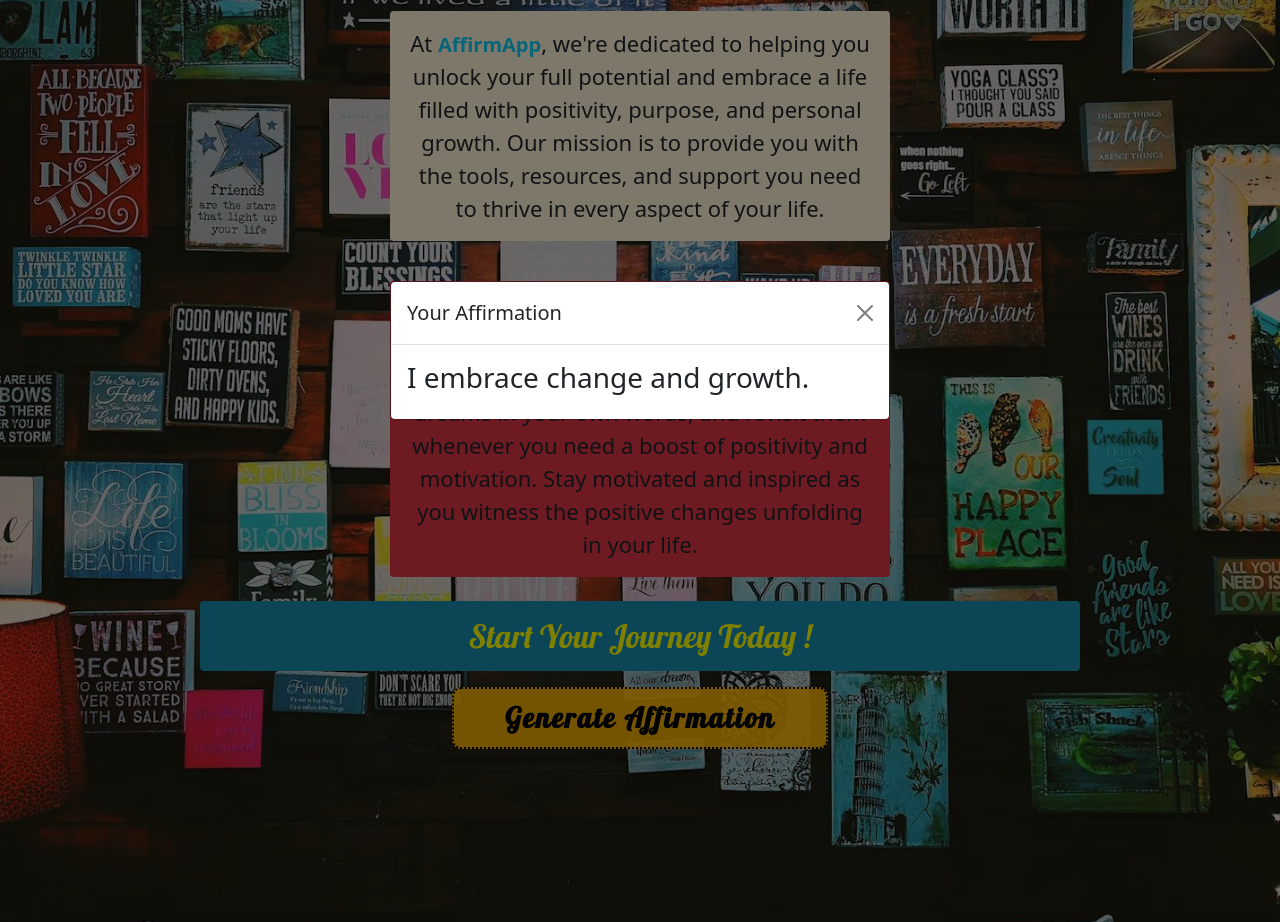
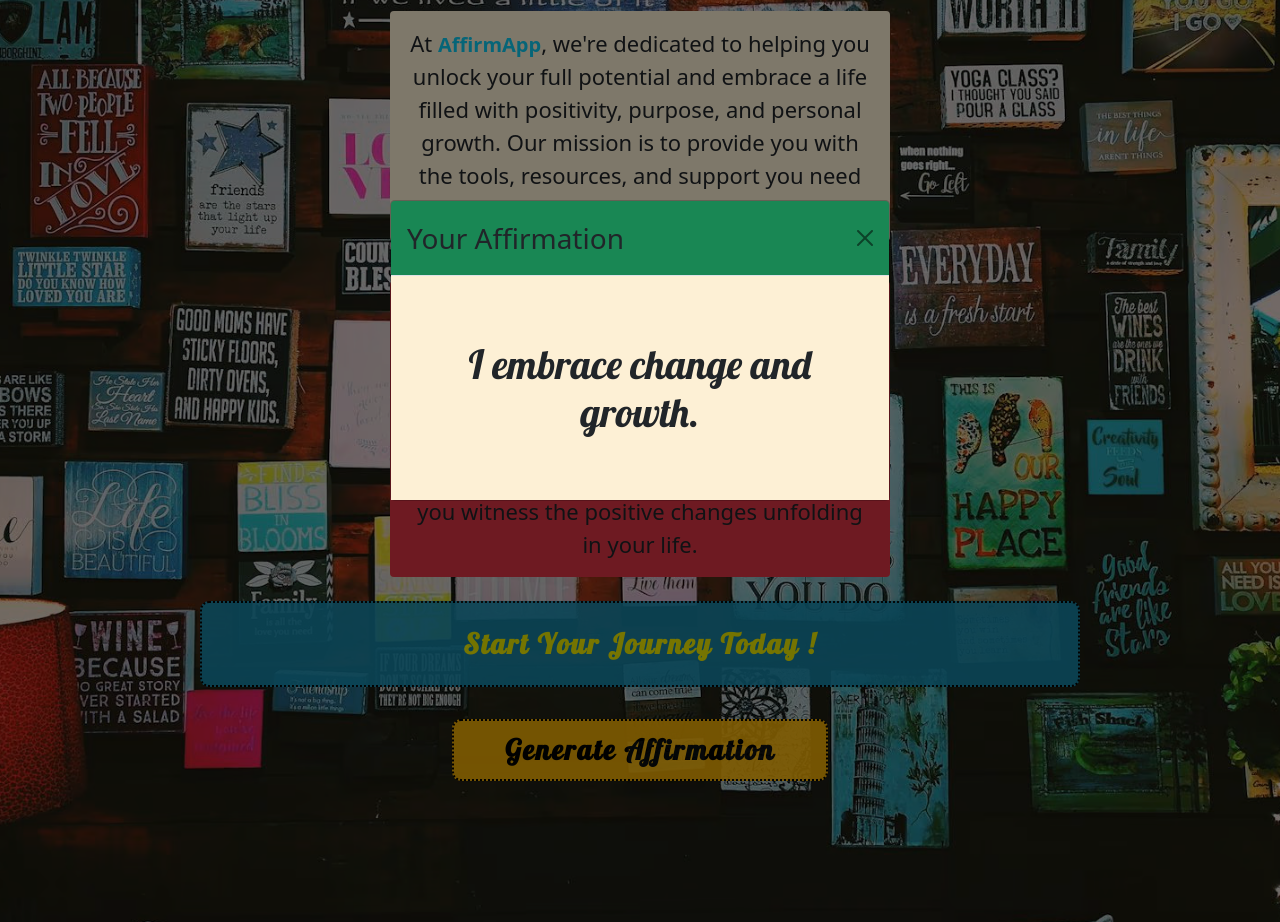
Before and after one commit to jamie33o/world-happiness-hackathon, a Django app: page / in a window 1280 px wide, after a click on "Generate Affirmation". Shown: the part 221-1143 px from the top of the page. Run offline with Django 3.2, Linux system fonts and the light colour scheme; parts of the project's set-up code (start-up, migrations or seed data) failed here and were passed over; some libraries are stand-ins or nearby versions.

Commit message:
Add why worry questionnaire

```diff
--- a/affirmations/templates/affirmations/group_affirmations.html
+++ b/affirmations/templates/affirmations/group_affirmations.html
@@ -7,10 +7,10 @@
 
 {% block content %}
 
-<div class="container mt-0 p-3 bg-light h-100">
+<div class="container mt-0 p-3 h-100">
     <div class="row m-0">
         <div class="col-12">
-            <div class="chatbody border">
+            <div class="chatbody border bg-light">
                 {% if text_affirmations %}
                     {% for affirmation in text_affirmations %}
                     <div class="border">
--- a/home/templates/home/index.html
+++ b/home/templates/home/index.html
@@ -14,7 +14,7 @@
                 <p class="text mw-100 mx-auto my-auto bg-danger rounded p-3">With <span class="span-text text-white">AffirmApp</span>, you have the power to write and store your personalized affirmations. Express your unique aspirations, goals, and dreams in your own words, and revisit them whenever you need a boost of positivity and motivation. Stay motivated and inspired as you witness the positive changes unfolding in your life.</p>
             </section>
             <div class="text-center lobster">
-                <h2 class="start-journey  mt-3 rounded p-3 mx-auto">Start Your Journey Today !</h2>
+                <button type="button" data-bs-toggle="modal" data-bs-target="#question-modal" class="start-journey btn btn-lg lobster mx-auto mt-3 mb-3" >Start Your Journey Today !</a>
 
                 <button type="button" data-bs-toggle="modal" data-bs-target="#generator-modal" class="generator-btn btn btn-light btn-lg lobster d-block mx-auto mt-3 mb-3" >Generate Affirmation</a>
             </div>
@@ -25,14 +25,30 @@
 <!-- Modal -->
 <div class="modal fade" id="generator-modal" tabindex="-1" aria-labelledby="exampleModalLabel" aria-hidden="true">
     <div class="modal-dialog modal-dialog-centered">
-    <div class="modal-content ">
+    <div class="modal-content bg-success">
         <div class="modal-header">
-        <h5 class="modal-title" id="exampleModalLabel">Your Affirmation</h5>
+        <h5 class="modal-title montserrat h3" id="exampleModalLabel">Your Affirmation</h5>
         <button type="button" class="btn-close" data-bs-dismiss="modal" aria-label="Close"></button>
-        </div>
-        <div class="modal-body">
+    </div>
+    <div class="modal-body main-message">
 
-        </div>
+    </div>
+    </div>
+    </div>
+</div>
+
+
+<!-- Modal -->
+<div class="modal fade" id="question-modal" tabindex="-1" aria-labelledby="exampleModalLabel" aria-hidden="true">
+    <div class="modal-dialog modal-dialog-centered">
+    <div class="modal-content bg-success">
+        <div class="modal-header">
+        <h5 class="modal-title montserrat h3" id="exampleModalLabel">Every Problem Has A Solution</h5>
+        <button type="button" class="btn-close" data-bs-dismiss="modal" aria-label="Close"></button>
+    </div>
+    <div class="modal-body main-message">
+
+    </div>
     </div>
     </div>
 </div>
@@ -68,7 +84,7 @@ $('.generator-btn').click(function(){
     let num = getRandomNumber()
     let aff = affirmations[num]
 
-   $('#generator-modal .modal-body').html(`<h3 class="">${aff}</h3>`)
+   $('#generator-modal .modal-body').html(`<h3 class="lobster text-center m-5 h1">${aff}</h3>`)
 
 })
 
@@ -76,5 +92,37 @@ function getRandomNumber() {
   return Math.round(Math.random() * (20 - 0) + 0);
 }
 
+$('.start-journey').mouseenter(function() {
+    $(this).text(`Do You Have A Problem In Life?`)
+}).mouseleave(function() {
+    $(this).text("Start Your Journey Today!");
+});
+
+if (window.innerWidth < 1200){
+    $('.start-journey').text(`Do You Have A Problem In Life? Then Click Now`)
+}
+
+
+$('.start-journey ').click(function(){
+    dontWorry('yes')
+})
+
+
+let counter = 0
+function dontWorry(answer){
+    let questions =["Do You Have A Problem In Life?", "Can You Do Something About It?", 'Then Why Worry?' ]
+
+    if(answer == 'no'){
+        counter= 2;
+    }
+    $('#question-modal .modal-body').html(`<div class="text-center w-100"><h3 class="lobster text-center m-5 h1">${questions[counter]}</h3>
+        <button class="btn-sm btn-success m-3" onclick="dontWorry('yes')">Yes</button><button class="btn-sm btn-danger m-3" onclick="dontWorry('no')">No</button></div>  `)
+    if (answer == 'yes' && counter < 2){
+        counter++;
+    }else{
+        counter=0;
+    }
+}
+
 </script>
 {% endblock %}
--- a/static/css/base.css
+++ b/static/css/base.css
@@ -14,6 +14,15 @@
 
 .messages{
     z-index: 100;
+}
+
+.modal-open {
+    overflow: auto !important;
+    padding-right: 0  !important;
+}
+
+audio::-webkit-media-controls-panel {
+    background-color: #aa93128e;
 }
 
 body{
@@ -191,9 +200,13 @@ main {
 .nav-link:hover{
     color:yellow !important;
 }
+
+
 .start-journey{
     background-color: #168aad;
     color:yellow;
+    min-width: 70%;
+    padding: 20px 0;
 }
 
 /* styles for profile page */
```
Also changed, not shown: affirmations/static/js/record.js (+9 -14 lines), affirmations/templates/affirmations/affirmations.html (+5 -5 lines), 4 other files.
